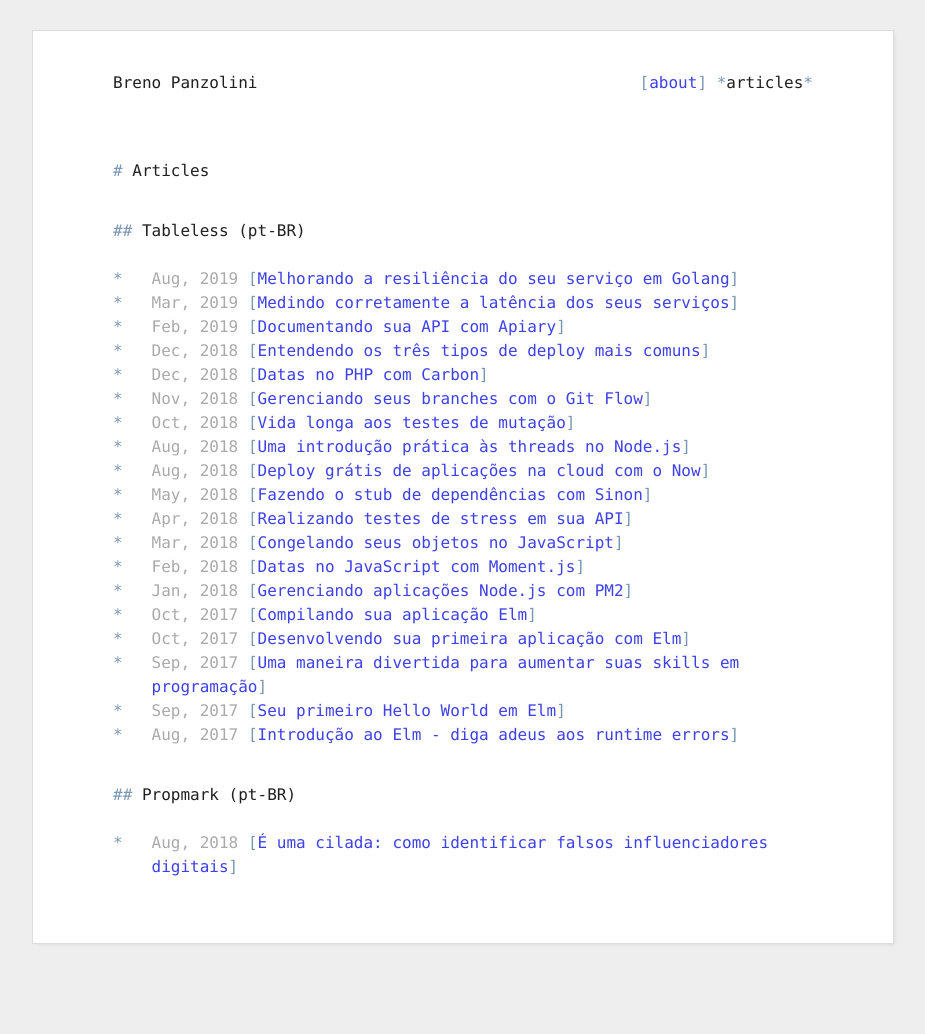
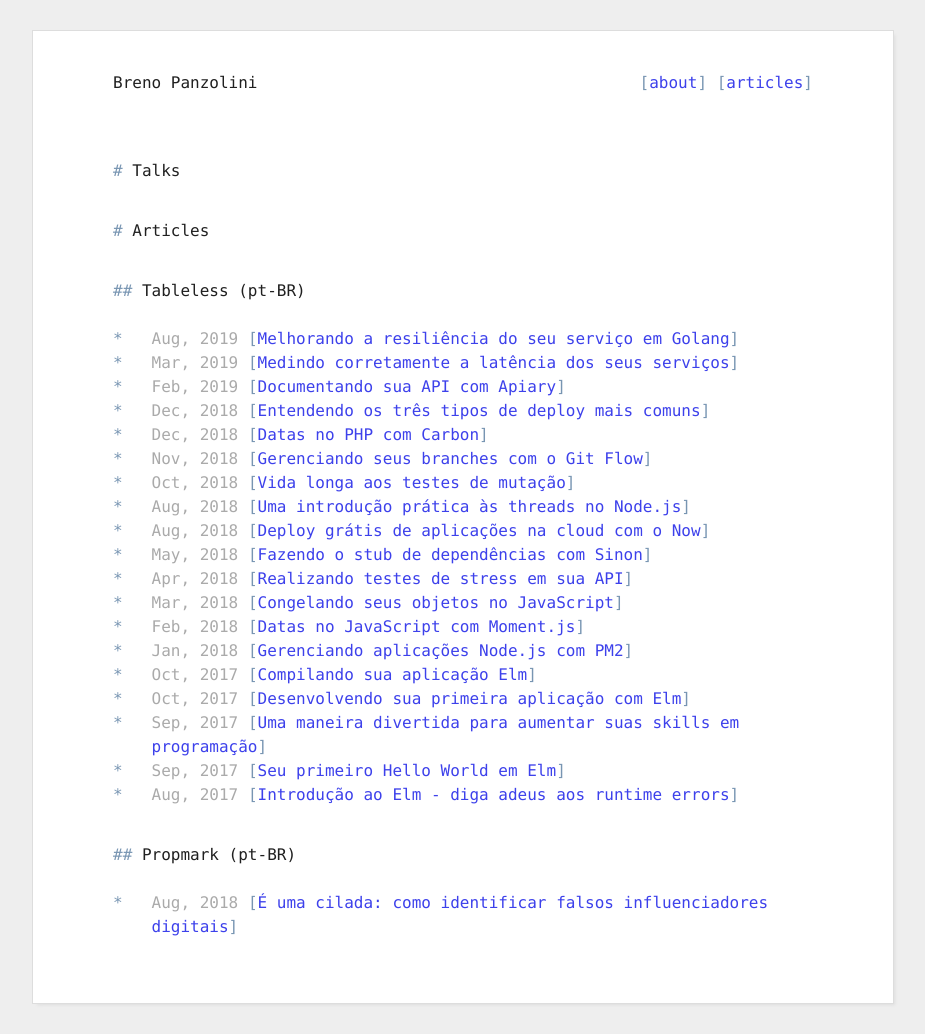
Before and after one commit to brenopanzolini/personal-page, a Jekyll site: the page built from articles-talks.html, in a window 1280 px wide. Shown: the whole page, without its empty margins (177-1102 px from the left). Built offline with Jekyll 4.4.1, drawn with Linux system fonts in a browser that asks for light colours; before the commit the page ends 974 px from its top, so only the background shows below that.

Commit message:
Update and rename articles.html to articles-talks.html

```diff
--- a/articles.html
+++ b/articles-talks.html
@@ -1,7 +1,9 @@
 ---
 layout: default
-permalink: /articles
+permalink: /articles-and-talks
 ---
+
+<h1>Talks</h1>
 
 <h1>Articles</h1>
 
```
